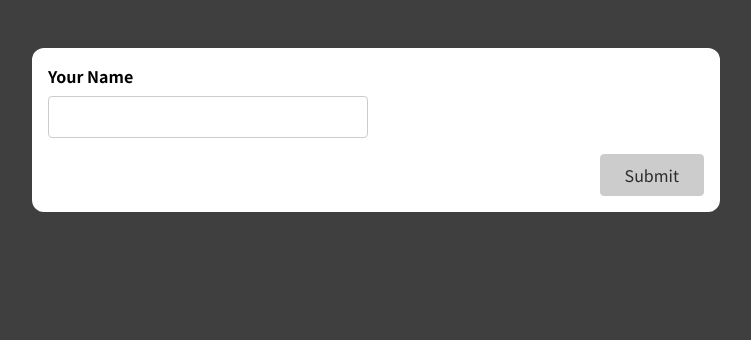
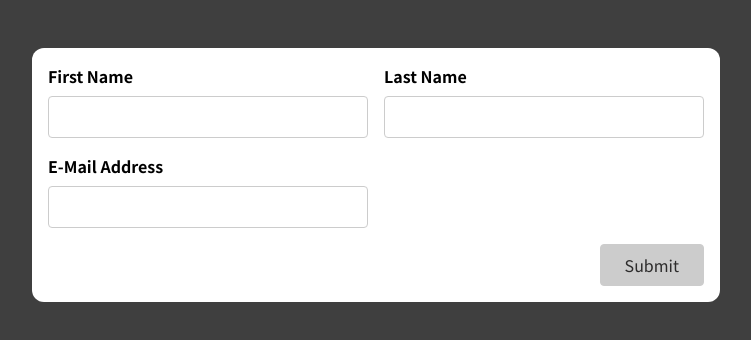
Before and after one commit to GeorgePavlov17/React-Forms, a React (Create React App) app: page / in a window 1280 px wide. Shown: the top 340 px of the page, without its empty margins (264-1015 px from the left). Built offline with nearby package versions, Linux system fonts and the light colour scheme.

Commit message:
applying custom hook to new forms validation

```diff
--- a/src/App.js
+++ b/src/App.js
@@ -1,9 +1,9 @@
-import SimpleInput from './components/SimpleInput';
+import BasicForm from "./components/BasicForm";
 
 function App() {
   return (
     <div className="app">
-      <SimpleInput />
+      <BasicForm />
     </div>
   );
 }
--- a/src/components/BasicForm.js
+++ b/src/components/BasicForm.js
@@ -1,22 +1,110 @@
+import useInput from "../hooks/use-input";
+
+const isNotEmpty = (value) => value.trim() !== "";
+const isEmail = (value) => value.includes("@");
+
 const BasicForm = (props) => {
+  const {
+    value: firstNameValue,
+    isValid: firstNameIsValid,
+    hasError: firstNameHasError,
+    valueChangeHandler: firstNameChangeHandler,
+    inputBlurHandler: firstNameBlurHandler,
+    reset: resetFirstName,
+  } = useInput(isNotEmpty);
+
+  const {
+    value: lastNameValue,
+    isValid: lastNameIsValid,
+    hasError: lastNameHasError,
+    valueChangeHandler: lastNameChangeHandler,
+    inputBlurHandler: lastNameBlurHandler,
+    reset: resetLastName,
+  } = useInput(isNotEmpty);
+
+  const {
+    value: emailValue,
+    isValid: emailIsValid,
+    hasError: emailHasError,
+    valueChangeHandler: emailChangeHandler,
+    inputBlurHandler: emailBlurHandler,
+    reset: resetEmail,
+  } = useInput(isEmail);
+
+  let formIsValid = false;
+
+  if (firstNameIsValid && lastNameIsValid && emailIsValid) {
+    formIsValid = true;
+  }
+
+  const submitHandler = (event) => {
+    event.preventDefault();
+
+    if (!formIsValid) {
+      return;
+    }
+
+    console.log("submitted");
+    console.log(firstNameValue, lastNameValue, emailValue);
+
+    resetFirstName();
+    resetLastName();
+    resetEmail();
+  };
+
+  const firstNameClasses = firstNameHasError
+    ? "form-control invalid"
+    : "form-control";
+  const lastNameClasses = lastNameHasError
+    ? "form-control invalid"
+    : "form-control";
+  const emailClasses = emailHasError ? "form-control invalid" : "form-control";
+
   return (
-    <form>
-      <div className='control-group'>
-        <div className='form-control'>
-          <label htmlFor='name'>First Name</label>
-          <input type='text' id='name' />
+    <form onSubmit={submitHandler}>
+      <div className="control-group">
+        <div className={firstNameClasses}>
+          <label htmlFor="name">First Name</label>
+          <input
+            type="text"
+            id="name"
+            value={firstNameValue}
+            onChange={firstNameChangeHandler}
+            onBlur={firstNameBlurHandler}
+          />
+          {firstNameHasError && (
+            <p className="error-text">Please enter a first name.</p>
+          )}
         </div>
-        <div className='form-control'>
-          <label htmlFor='name'>Last Name</label>
-          <input type='text' id='name' />
+        <div className={lastNameClasses}>
+          <label htmlFor="name">Last Name</label>
+          <input
+            type="text"
+            id="name"
+            value={lastNameValue}
+            onChange={lastNameChangeHandler}
+            onBlur={lastNameBlurHandler}
+          />
+          {lastNameHasError && (
+            <p className="error-text">Please enter a last name.</p>
+          )}
         </div>
       </div>
-      <div className='form-control'>
-        <label htmlFor='name'>E-Mail Address</label>
-        <input type='text' id='name' />
+      <div className={emailClasses}>
+        <label htmlFor="name">E-Mail Address</label>
+        <input
+          type="text"
+          id="name"
+          value={emailValue}
+          onChange={emailChangeHandler}
+          onBlur={emailBlurHandler}
+        />
+        {emailHasError && (
+          <p className="error-text">Please enter a valid email.</p>
+        )}
       </div>
-      <div className='form-actions'>
-        <button>Submit</button>
+      <div className="form-actions">
+        <button disabled={!formIsValid}>Submit</button>
       </div>
     </form>
   );
```
